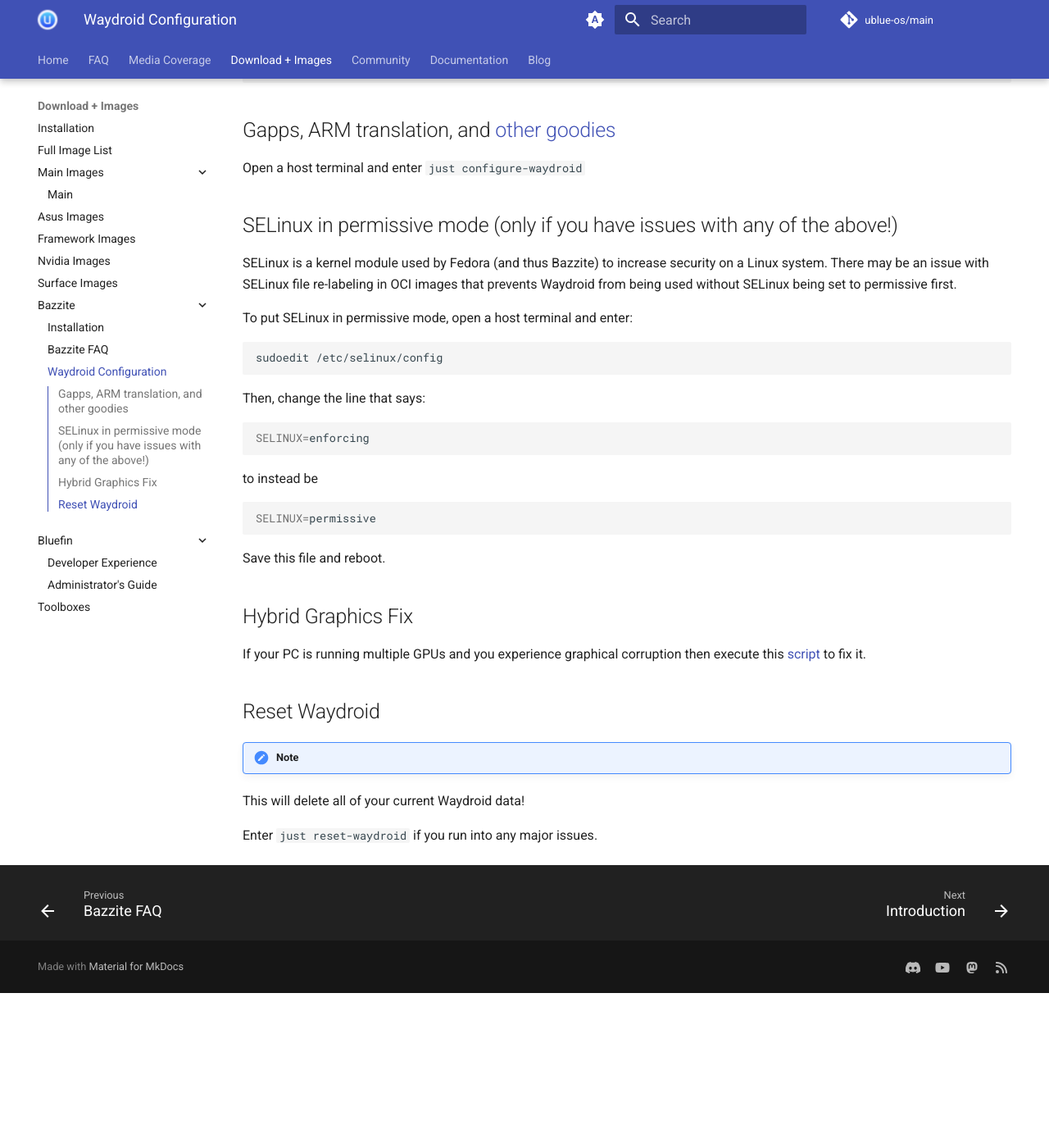
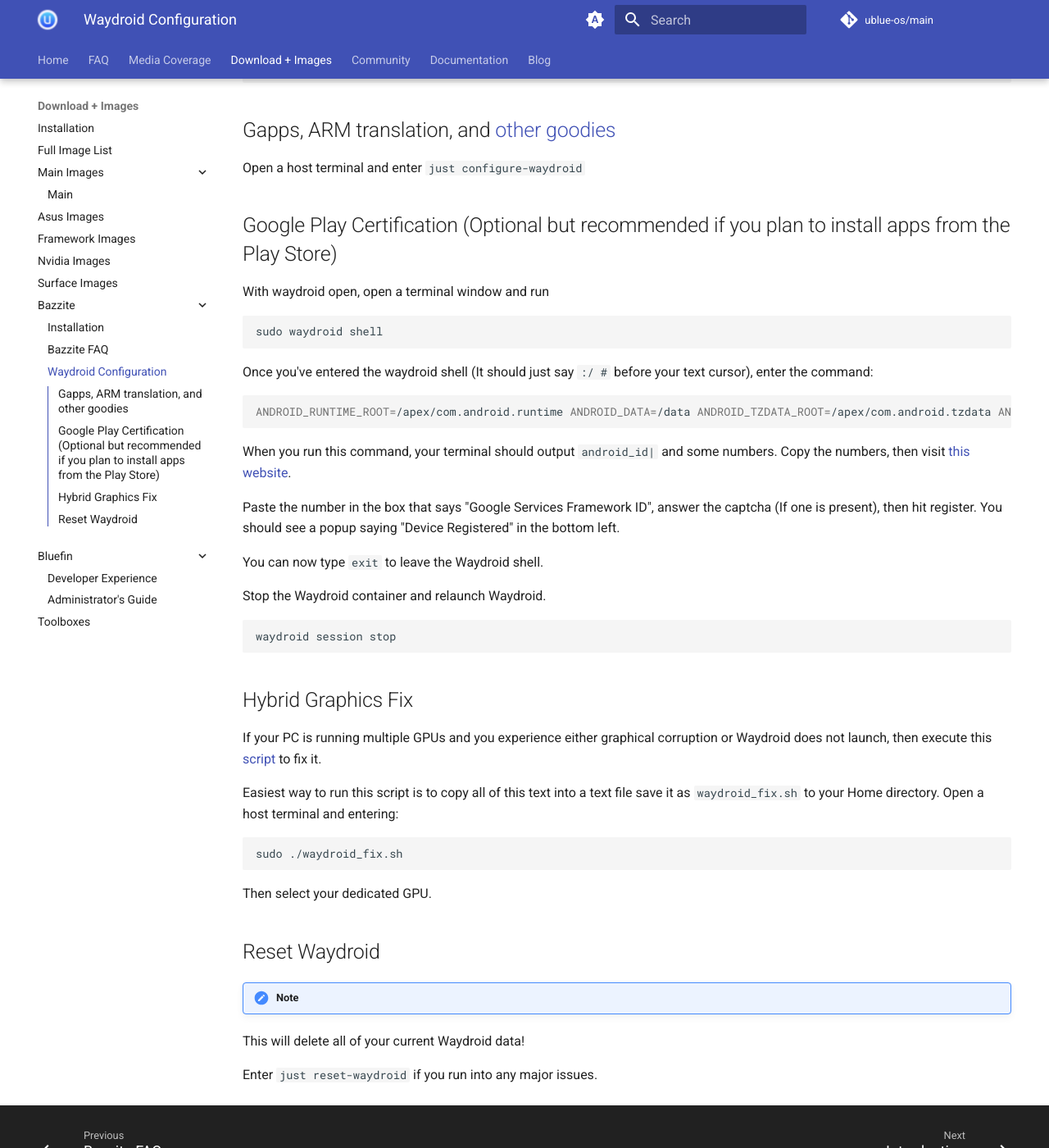
Before and after one commit to ublue-os/website, an MkDocs documentation site: the page built from docs/images/bazzite/waydroid.md, in a window 1280 px wide and 1400 px high, scrolled down 299 px. Shown: the whole window at 82% size. Built offline with MkDocs 1.6.1 and Material for MkDocs 9.7.7, drawn with Linux system fonts in a browser that asks for light colours; comment, search, counter and statistics services are not loaded; before the commit the page ends 1510 px from its top, so only the background shows below that.

Commit message:
chore: Update Waydroid guide once again (#560)
* chore: Update Waydroid guide once again

chore: Better instructions for Waydroid hybrid graphics script fix.

In my experience as of trying to install Waydroid again on the current build of Bazzite:

- SELinux did not have any issues being in enforcing mode, but if anyone has issues again they are free to restore those instructions later.
- Google Play Certification is still needed
- My desktop, which has 2 GPUs, needed the script so Waydroid can launch correctly.

* chore: Optional but recommended text

Made it more clear.

````diff
--- a/docs/images/bazzite/waydroid.md
+++ b/docs/images/bazzite/waydroid.md
@@ -10,34 +10,40 @@ just init-waydroid
 
 Open a host terminal and enter `just configure-waydroid`
 
-## SELinux in permissive mode (only if you have issues with any of the above!)
+## Google Play Certification (Optional but recommended if you plan to install apps from the Play Store)
 
-SELinux is a kernel module used by Fedora (and thus Bazzite) to increase security on a Linux system.
-There may be an issue with SELinux file re-labeling in OCI images that prevents Waydroid from being used without SELinux being set to permissive first.
-
-To put SELinux in permissive mode, open a host terminal and enter:
+With waydroid open, open a terminal window and run
 
 ```bash
-sudoedit /etc/selinux/config
+sudo waydroid shell
 ```
 
-Then, change the line that says:
+Once you've entered the waydroid shell (It should just say `:/ #` before your text cursor), enter the command:
 
 ```bash
-SELINUX=enforcing
+ANDROID_RUNTIME_ROOT=/apex/com.android.runtime ANDROID_DATA=/data ANDROID_TZDATA_ROOT=/apex/com.android.tzdata ANDROID_I18N_ROOT=/apex/com.android.i18n sqlite3 /data/data/com.google.android.gsf/databases/gservices.db "select * from main where name = \"android_id\";"
 ```
 
-to instead be
+When you run this command, your terminal should output `android_id|` and some numbers. Copy the numbers, then visit [this website](<https://www.google.com/android/uncertified>).
 
+Paste the number in the box that says "Google Services Framework ID", answer the captcha (If one is present), then hit register. You should see a popup saying "Device Registered" in the bottom left.
+
+You can now type `exit` to leave the Waydroid shell.
+
+Stop the Waydroid container and relaunch Waydroid.
 ```bash
-SELINUX=permissive
+waydroid session stop
 ```
-
-Save this file and reboot.
 
 ## Hybrid Graphics Fix
 
-If your PC is running multiple GPUs and you experience graphical corruption then execute this [script](https://raw.githubusercontent.com/Quackdoc/waydroid-scripts/main/waydroid-choose-gpu.sh) to fix it.
+If your PC is running multiple GPUs and you experience either graphical corruption or Waydroid does not launch, then execute this [script](https://raw.githubusercontent.com/Quackdoc/waydroid-scripts/main/waydroid-choose-gpu.sh) to fix it.
+
+Easiest way to run this script is to copy all of this text into a text file save it as `waydroid_fix.sh` to your Home directory.  Open a host terminal and entering:
+```bash
+sudo ./waydroid_fix.sh
+```
+Then select your dedicated GPU.
 
 ## Reset Waydroid
 !!! note
````
